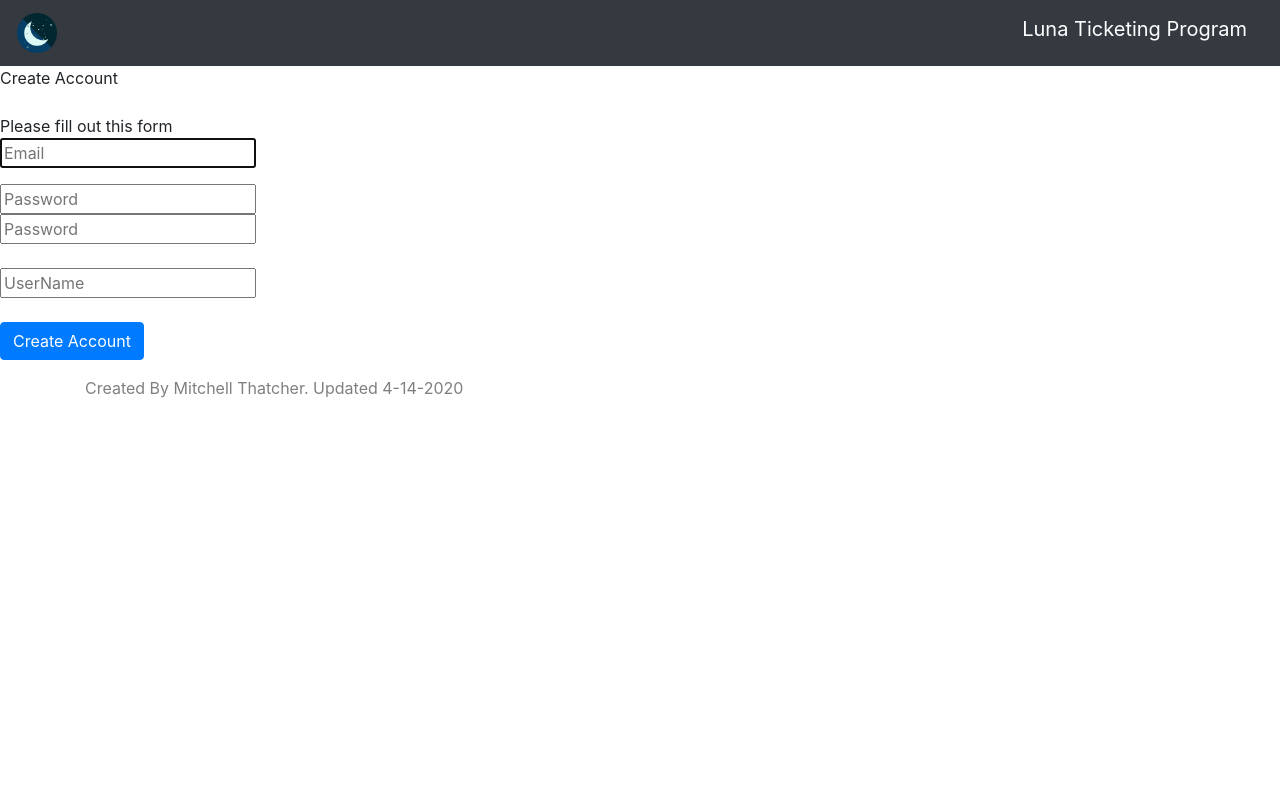
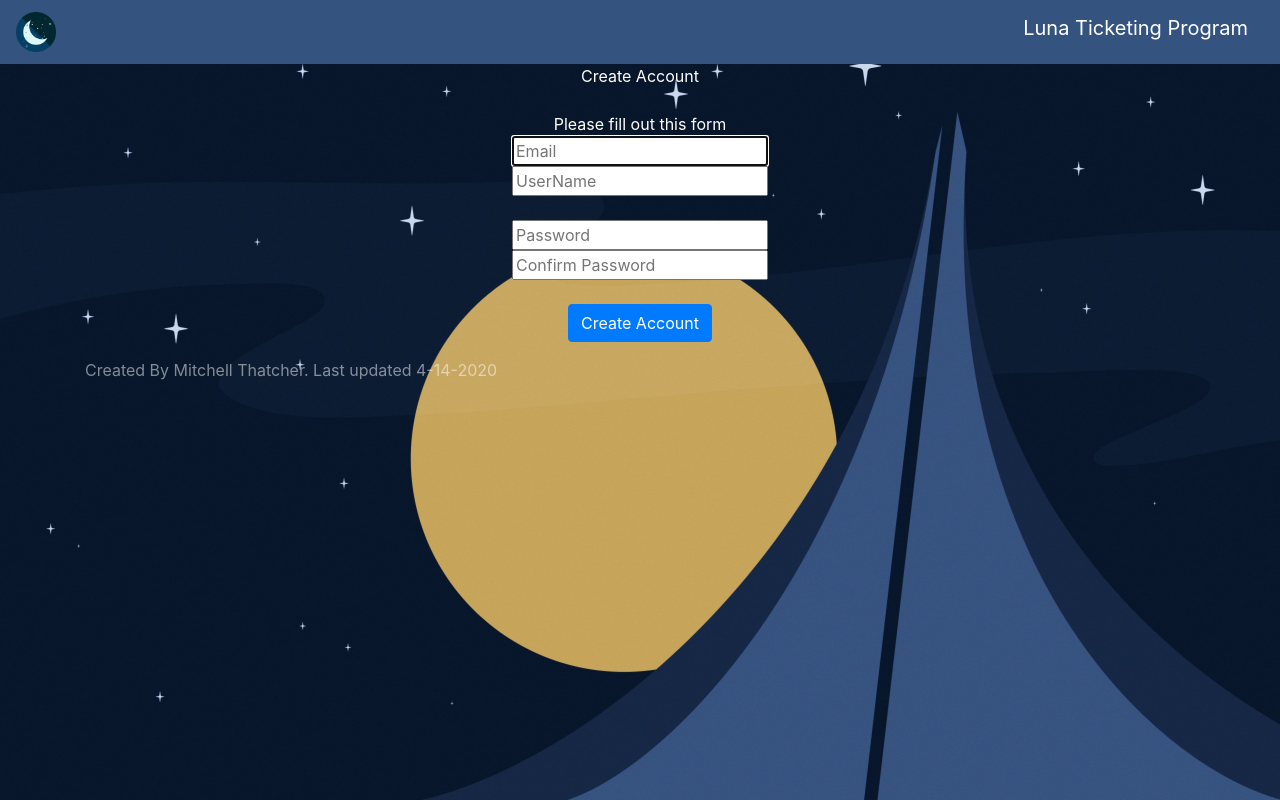
Before and after one commit to MAThatcher/ticket-system, a React (Create React App) app: page /CreateAccount in a window 1280 px wide. Built offline with nearby package versions, Linux system fonts and the light colour scheme.

Commit message:
update bg + create user
update bg + create user

```diff
--- a/public/index.html
+++ b/public/index.html
@@ -5,7 +5,7 @@
     <link rel="icon" href="./moon.png" />
     <title>Ticket System</title>
   </head>
-  <body style="height:auto;width:auto;background-image: url();">
+  <body style="height:auto;width:auto;background-image: url(backgroundImage.jpg);background-color: #071629;background-size: cover;background-repeat: no-repeat;">
     <div id="root"></div>
   </body>
   <script src="https://code.jquery.com/jquery-3.4.1.slim.min.js" integrity="sha384-J6qa4849blE2+poT4WnyKhv5vZF5SrPo0iEjwBvKU7imGFAV0wwj1yYfoRSJoZ+n" crossorigin="anonymous"></script>
--- a/src/UserData.js
+++ b/src/UserData.js
@@ -1,5 +1,4 @@
 // Example data from User database
-// Passwords will be hashed in final version
 const user = [
     {
         userId: "user1@email.com",
--- a/src/components/CreateAccount.js
+++ b/src/components/CreateAccount.js
@@ -1,45 +1,106 @@
 import React from "react";
+import userData from "../UserData"
 
 class CreateAccount extends React.Component {
   constructor(){
     super()
     this.state = {
-      passwordSame:true
+      users:userData,
+      email:"",
+      username:"",
+      pw1:"",
+      pw2:"",
+      pwSame:true,
+      emailExists:false
     }
-    this.updatePw = this.updatePw.bind(this)
+    this.createAccount = this.createAccount.bind(this)
+    this.updateEmail = this.updateEmail.bind(this)
+    this.updateUsername = this.updateUsername.bind(this)
+    this.updatePw1 = this.updatePw1.bind(this)
+    this.updatePw2 = this.updatePw2.bind(this)
 }
 
-updatePw(){
+  createAccount(){
+    console.log("createAccount")
+    if(this.state.pw1 !== this.state.pw2){
+      this.setState({pwSame:false})
+    }
+    else{
+      this.setState({pwSame:true})
+      const existingEmail = this.state.users.filter(loginInfo => loginInfo.userId === this.state.email)
+      if (existingEmail.length === 1){
+        console.log("User Exists all ready")
+        this.setState({emailExists:true})
+      }
+      else if (existingEmail.length === 0){
+        //add user to database
+      }
+    }
+    console.log(this.state)
+  }
+  updateEmail(e){
+    this.setState({email: e.target.value})
+  }
 
-}
+  updateUsername(e){
+    this.setState({username: e.target.value})
+  }
+
+  updatePw1(e){
+    this.setState({pw1: e.target.value})
+  }
+
+  updatePw2(e){
+    this.setState({pw2: e.target.value})
+  }
 
   render(){
     return (
-      <div>
+      <div className="bg-transparent text-center text-white" >
         <div>Create Account</div><br/>
         <div>Please fill out this form</div>
         <form className="form-signin">
+
+          {this.state.emailExists ? <div>Email Taken</div>:<div/> }
+          {this.state.pwSame ? <div/> : <div>Passwords Do Not Match</div>}
+
           <input type="email"
             id="inputEmail"
             autoFocus
             placeholder="Email"
-            required></input><br/>
+            required
+            value={this.state.email}
+            onChange={this.updateEmail}>
+          </input><br/>
 
-          {!this.state.passwordSame ? <p > Passwords Do Not Match</p> : <p></p>}
+          <input type="text"
+            id="userName"
+            placeholder="UserName"
+            required
+            minLength="6"
+            value={this.state.username}
+            onChange={this.updateUsername}>
+          </input><br/><br/>
 
           <input type="password"
-            id="inputPassword1"
+            id="inputpassword1"
             placeholder="Password"
-            required></input><br/>
+            required
+            minLength="8"
+            value={this.state.pw1}
+            onChange={this.updatePw1}>
+          </input><br/>
 
           <input type="password"
-            id="inputPassword2"
-            placeholder="Password"
-            required></input><br/><br/>
+            id="inputpassword2"
+            placeholder="Confirm Password"
+            required
+            minLength="8"
+            value={this.state.pw2}
+            onChange={this.updatePw2}>
+          </input><br/><br/>
 
-          <input type="text" id="userName" placeholder="UserName" required></input><br/><br/>
-
-          <button type="submit" className="btn  btn-primary ">Create Account</button>
+          <button type="submit" className="btn  btn-primary" onMouseOver={this.createAccount}>Create Account</button>
 
         </form>
       </div>
--- a/src/components/Footer.js
+++ b/src/components/Footer.js
@@ -3,9 +3,9 @@ import React from "react"
 class Footer extends React.Component{
     render(){
         return(
-            <footer className="footer mt-auto py-3 bg-transparent ">
+            <footer className="footer mt-auto py-3 bg-transparent text-left">
                 <div className="container">
-                    <span className="text-black-50">Created By Mitchell Thatcher. Updated 4-14-2020</span>
+                    <span className="text-white-50">Created By Mitchell Thatcher. Last updated 4-14-2020</span>
                 </div>
             </footer>
         )
--- a/src/components/LoginPage.js
+++ b/src/components/LoginPage.js
@@ -36,7 +36,7 @@ class Login extends React.Component{
             this.setState({badLogin:true})
             console.log("Bad loging info")
         }
-        if (this.state.badLogin === true){
+        /*if (this.state.badLogin === false){
             console.log(user)
             console.log("User Id" , user[0].userId)
             console.log("end login  Function")
@@ -46,7 +46,7 @@ class Login extends React.Component{
         }
         else if (this.state.badLogin === false){
 
-        }
+        }*/
         // end debug
 
     }
--- a/src/components/Navbar.js
+++ b/src/components/Navbar.js
@@ -33,7 +33,7 @@ class Navbar extends React.Component{
 
     render(){
         return (
-            <nav className="navbar navbar-dark bg-dark border border-dark" >
+            <nav style={{backgroundColor: "#34537f"}}className="navbar text-white" >
                 <Link to="/">
                     <img onMouseEnter={this.handleHover} onMouseLeave= {this.handleExit} src={this.state.imageLocation} height={40} width={40} />
                 </ Link>
```
Also changed, not shown: public/backgroundImage.jpg (added).
